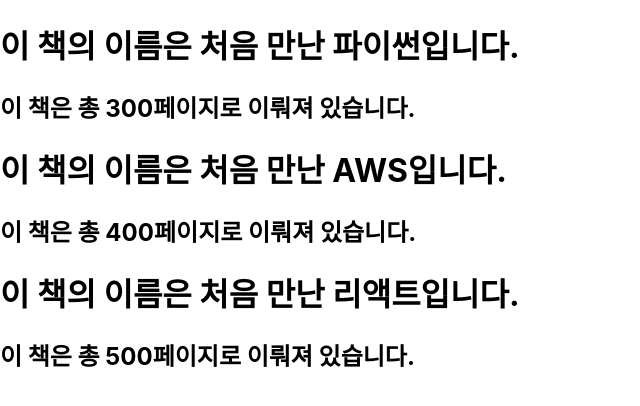
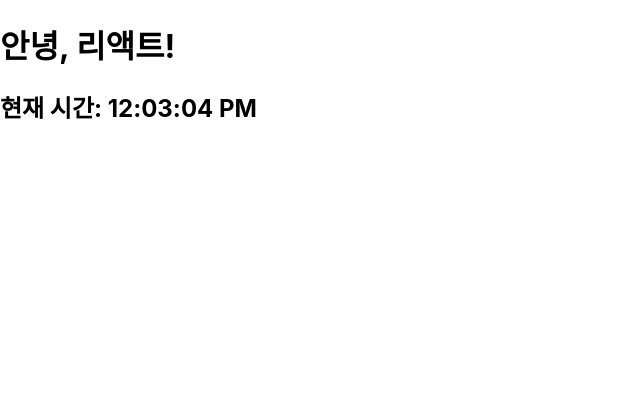
Before and after one commit to appleSimple/react-tutorial, a React (Create React App) app in the folder first-app/: page / in a window 1280 px wide. Shown: the top 406 px of the page, without its empty margins (0-640 px from the left). Built offline with nearby package versions, Linux system fonts and the light colour scheme.

Commit message:
feat : re-rendering component

```diff
--- /dev/null
+++ b/first-app/src/chapter_04/Clock.jsx
@@ -0,0 +1,12 @@
+import React from 'react';
+
+function Clock(props) {
+  return (
+    <div>
+      <h1>안녕, 리액트!</h1>
+      <h2>현재 시간: {new Date().toLocaleTimeString()}</h2>
+    </div>
+  );
+}
+
+export default Clock;
--- a/first-app/src/index.js
+++ b/first-app/src/index.js
@@ -3,14 +3,17 @@
 import './index.css';
 import App from './App';
 import reportWebVitals from './reportWebVitals';
-import Library from './chapter_03/Library';
+import Clock from './chapter_04/Clock';
 
 const root = ReactDOM.createRoot(document.getElementById('root'));
-root.render(
-  <React.StrictMode>
-    <Library />
-  </React.StrictMode>
-);
+
+setInterval(() => {
+  root.render(
+    <React.StrictMode>
+      <Clock />
+    </React.StrictMode>
+  );
+}, 1000);
 
 // If you want to start measuring performance in your app, pass a function
 // to log results (for example: reportWebVitals(console.log))
```
